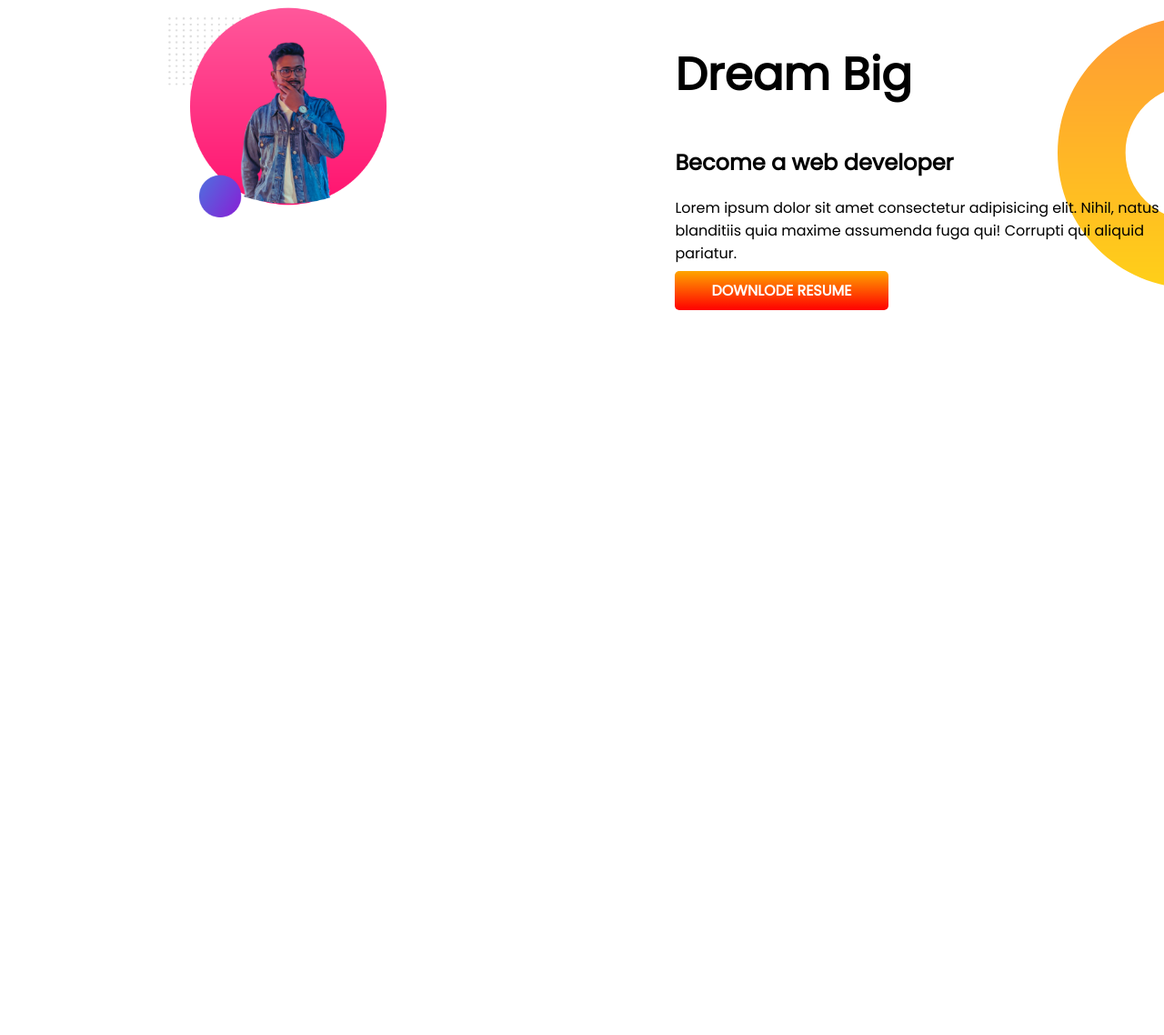
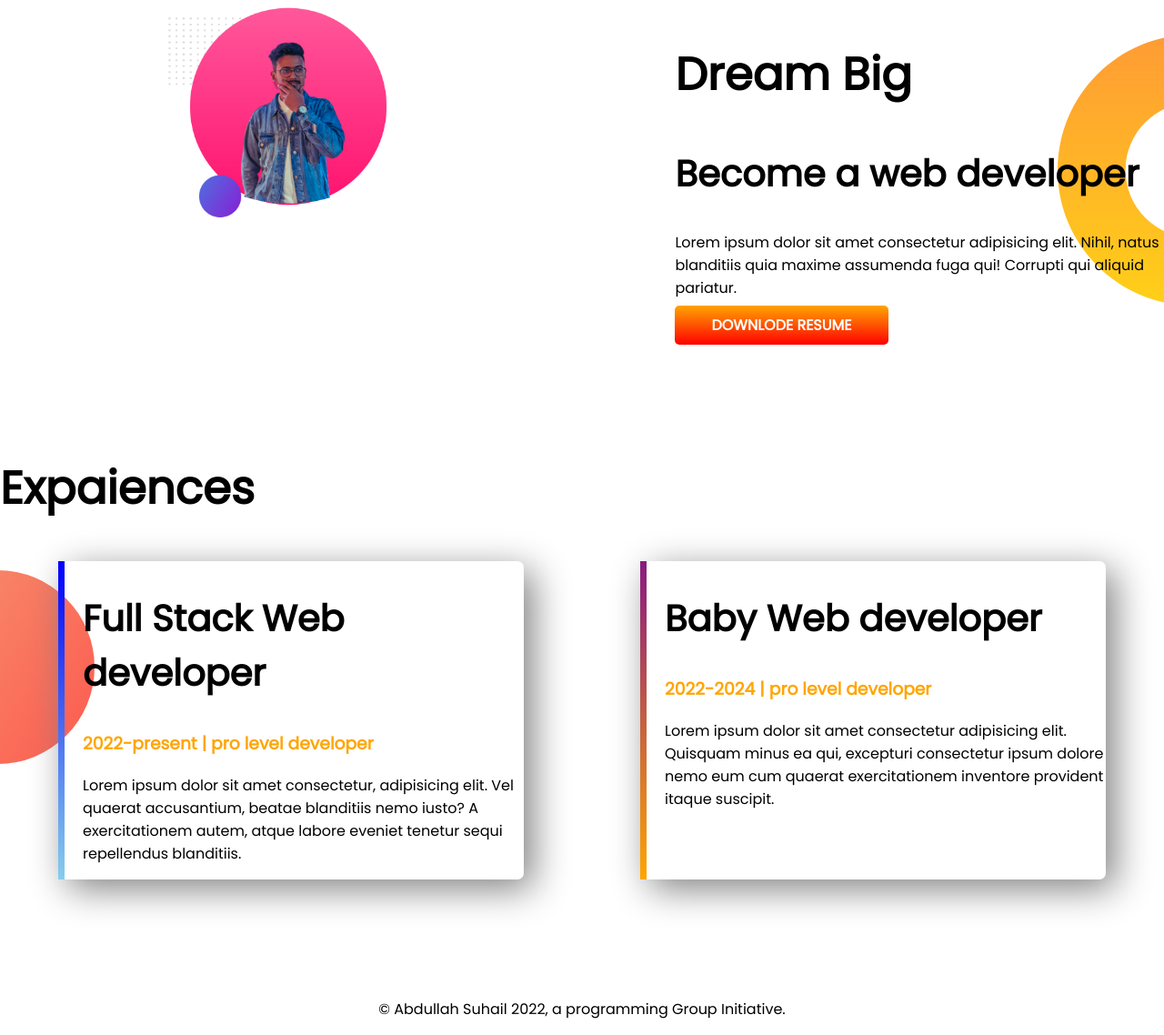
Before and after one commit to abdulawalsuhail/devloper-protfoli, a plain HTML site: page index.html in a window 1280 px wide. Shown: the part 640-1778 px from the top of the page at 91% size. Before the commit the page ends 1102 px from the top, so only its background shows below. Drawn offline with Linux system fonts and the light colour scheme.

Commit message:
new added

```diff
--- a/index.html
+++ b/index.html
@@ -11,7 +11,7 @@
     <link rel="stylesheet" href="style.css">
 </head>
 <body>
-   <section class="top-banner">
+   <section class="top-banner flexiable-container">
         <div class="half-width">
             <h1>Welcome To</h1>
             <h1><span>Abdullah Suhail</span> World!</h1>
@@ -24,7 +24,7 @@
             <img src="images/Suhail1.png" alt="picture">
         </div>
    </section>
-   <section class="dream-big">
+   <section class="dream-big flexiable-container">
        <div class="half-width">
            <img src="images/suhail22.png" alt="picture2">
        </div>
@@ -36,5 +36,23 @@
        </div>
 
    </section>
+   <section class="experience-area">
+       <h1>Expaiences</h1>
+       <div class="flexiable-container">
+        <div id="border-web-exp"  class="experinces-item">
+            <h2>Full Stack Web developer</h2>
+            <h3><span>2022-present | pro level developer</span></h3>
+            <p>Lorem ipsum dolor sit amet consectetur, adipisicing elit. Vel quaerat accusantium, beatae blanditiis nemo iusto? A exercitationem autem, atque labore eveniet tenetur sequi repellendus blanditiis.</p>
+       </div>
+       <div id="border-bby-exp" class="experinces-item">
+           <h2>Baby Web developer</h2>
+           <h3><span>2022-2024 | pro level developer</span></h3>
+           <p>Lorem ipsum dolor sit amet consectetur adipisicing elit. Quisquam minus ea qui, excepturi consectetur ipsum dolore nemo eum cum quaerat exercitationem inventore provident itaque suscipit.</p>
+       </div>
+       </div>
+   </section>
+   <footer>
+       <p>© Abdullah Suhail 2022, a programming Group Initiative.</p>
+   </footer>
 </body>
 </html>
--- a/style.css
+++ b/style.css
@@ -7,11 +7,15 @@ h1 {
     font-size: 50px;
 }
 
+h2 {
+    font-size: 40px;
+}
+
 span {
     color: orange;
 }
 
-section {
+.flexiable-container {
     display: flex;
     margin-bottom: 130px;
 }
@@ -45,3 +49,36 @@ section {
     background-repeat: no-repeat;
     background-position: right;
 }
+
+.experience-area {
+    background-image: url(images/exp-bg.png);
+    background-repeat: no-repeat;
+    background-position: left;
+}
+
+.experinces-item {
+    width: 40%;
+    margin-left: 5%;
+    margin-right: 5%;
+    padding-left: 20px;
+    border-radius: 7px;
+    box-shadow: 10px 10px 40px gray;
+}
+
+
+#border-web-exp {
+    border-left: 7px solid;
+    border-image: linear-gradient(blue, skyblue);
+    border-image-slice: 1;
+}
+
+
+#border-bby-exp {
+    border-left: 7px solid;
+    border-image: linear-gradient(rgb(136, 25, 130), orange);
+    border-image-slice: 1;
+}
+
+footer p {
+    text-align: center;
+}
```
Also changed, not shown: images/jhankar.png (deleted), images/jhankar2.png (deleted), 4 other files.
